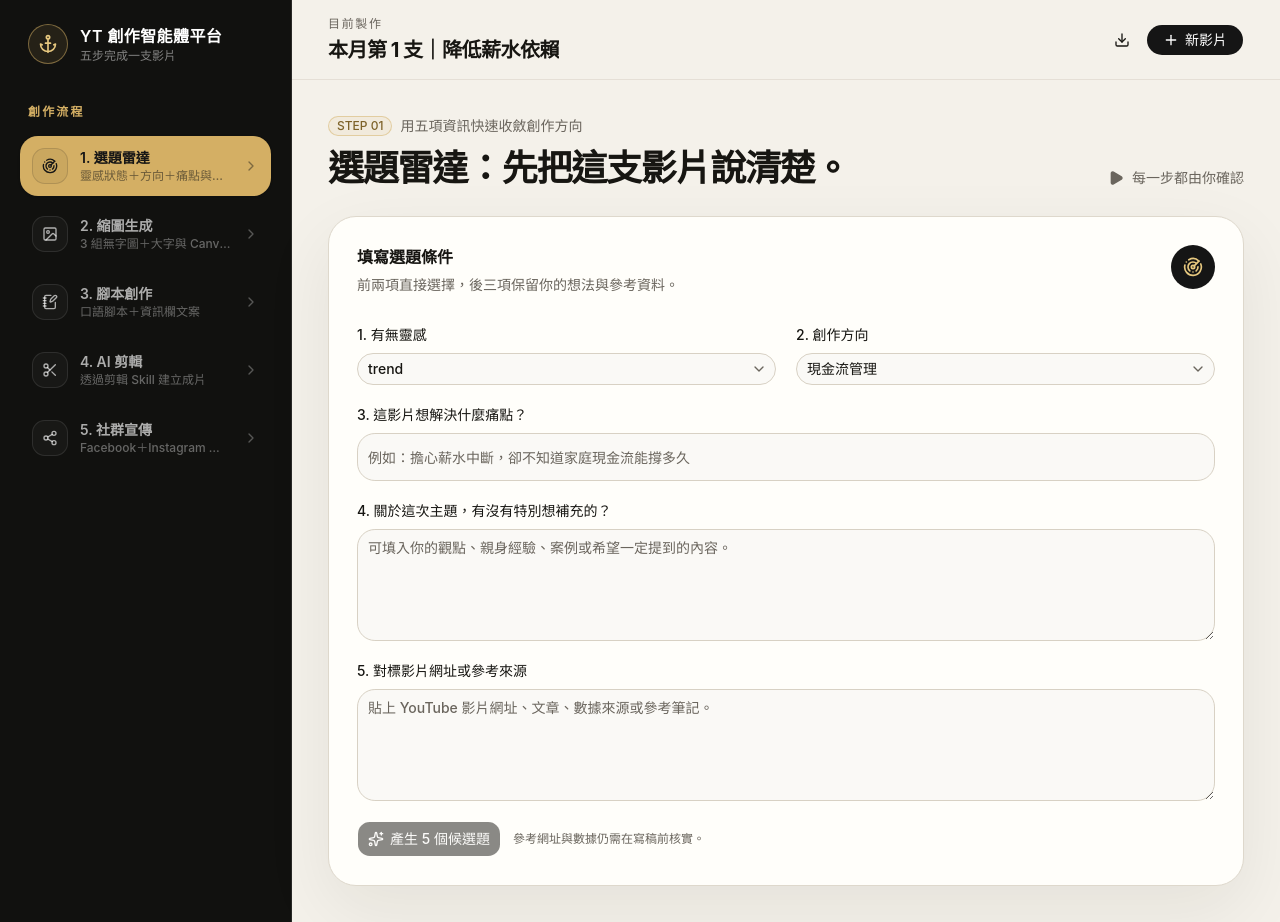
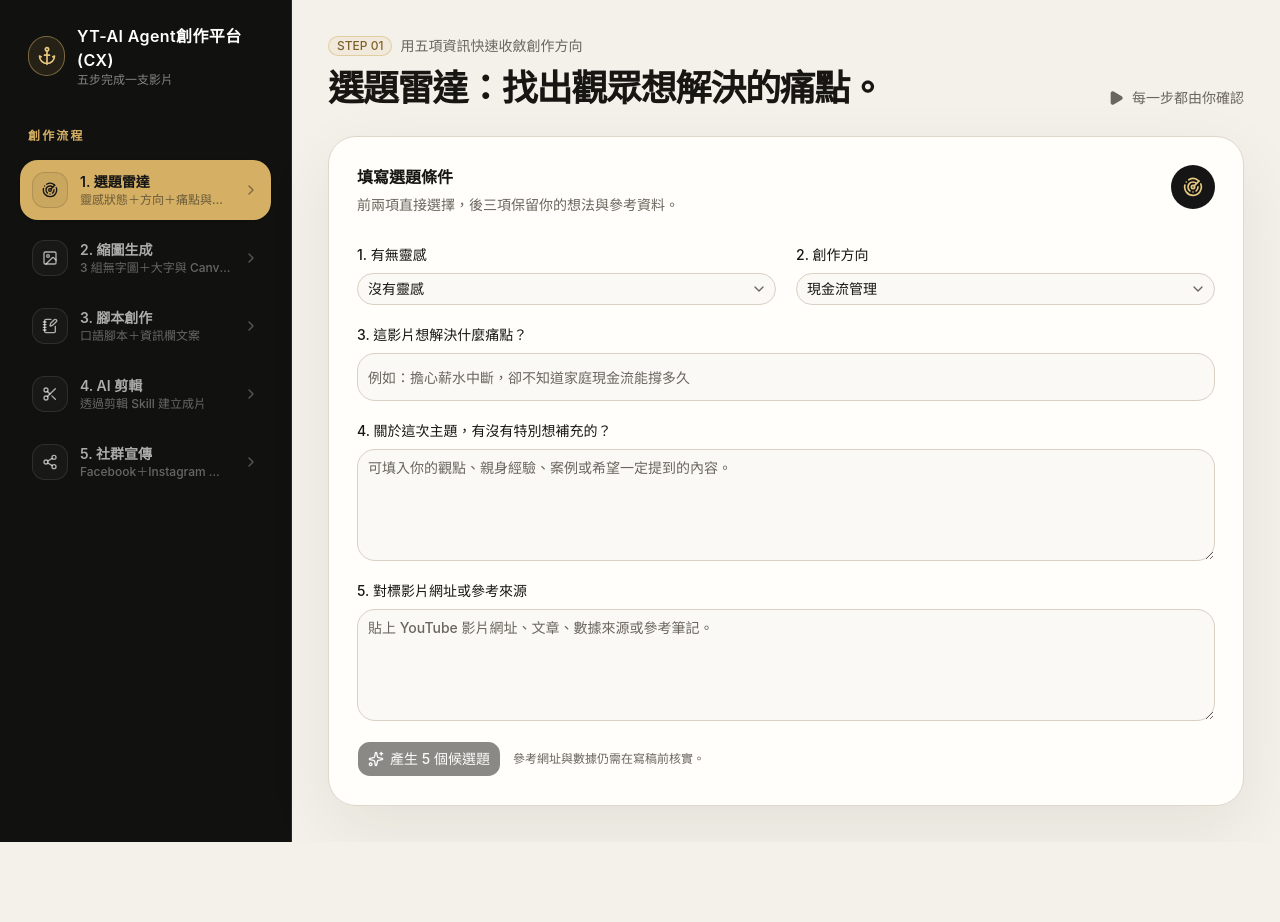
Before and after one commit to majumickt1-spec/mick-youtube-studio, a Next.js app: page / in a window 1280 px wide. After the commit the page ends 842 px from the top, so only its background shows below. Built offline with nearby package versions, Linux system fonts and the light colour scheme.

Commit message:
Refine studio branding and topic radar

```diff
--- a/app/layout.tsx
+++ b/app/layout.tsx
@@ -2,7 +2,7 @@ import type { Metadata } from 'next';
 import './globals.css';
 
 export const metadata: Metadata = {
-  title: '米克大叔 YouTube 創作台',
+  title: 'YT-AI Agent創作平台(CX)',
   description:
     '以現金流為核心，從選題、縮圖、本人訪談到腳本定稿，幫助普通上班族降低薪水依賴。',
 };
--- a/app/page.tsx
+++ b/app/page.tsx
@@ -3,15 +3,6 @@
 import { useEffect, useMemo, useState } from 'react';
 import { Badge } from '@/components/ui/badge';
 import { Button } from '@/components/ui/button';
-import {
-  Dialog,
-  DialogContent,
-  DialogDescription,
-  DialogFooter,
-  DialogHeader,
-  DialogTitle,
-  DialogTrigger,
-} from '@/components/ui/dialog';
 import { Input } from '@/components/ui/input';
 import {
   Select,
@@ -36,7 +27,6 @@ import {
   Menu,
   NotebookPen,
   Play,
-  Plus,
   Radar,
   Scissors,
   Share2,
@@ -245,7 +235,6 @@ export default function Home() {
   const [stage, setStage] = useState('0');
   const [state, setState] = useState<SavedState>(initialState);
   const [hydrated, setHydrated] = useState(false);
-  const [newName, setNewName] = useState('');
   const [notice, setNotice] = useState('');
   const titles = useMemo(
     () => makeTitles(state.selectedTopic, state.pillar),
@@ -294,7 +283,7 @@ export default function Home() {
         {
           name: 'open_creation_stage',
           title: '開啟創作階段',
-          description: '在米克 YouTube 創作台中開啟指定階段。',
+          description: '在 YT-AI Agent創作平台(CX) 中開啟指定階段。',
           inputSchema: {
             type: 'object',
             properties: { stage: { type: 'integer', minimum: 1, maximum: 5 } },
@@ -344,13 +333,6 @@ export default function Home() {
     URL.revokeObjectURL(url);
     setNotice('本集企劃已匯出備份。');
   }
-  function resetProject() {
-    setState({ ...initialState, videoName: newName.trim() || '未命名影片' });
-    setStage('0');
-    setNewName('');
-    setNotice('新影片已建立。');
-  }
-
   return (
     <Tabs
       value={stage}
@@ -363,7 +345,7 @@ export default function Home() {
             <Anchor className="size-5" />
           </div>
           <div>
-            <p className="font-semibold tracking-wide">YT 創作智能體平台</p>
+            <p className="font-semibold tracking-wide">YT-AI Agent創作平台(CX)</p>
             <p className="text-xs text-white/48">五步完成一支影片</p>
           </div>
         </div>
@@ -405,53 +387,6 @@ export default function Home() {
       </aside>
 
       <main className="min-w-0 flex-1">
-        <header className="sticky top-0 z-20 flex min-h-20 items-center justify-between border-b border-border/70 bg-background/90 px-5 backdrop-blur-xl md:px-9">
-          <div className="min-w-0">
-            <p className="text-xs font-medium tracking-[0.14em] text-muted-foreground">
-              目前製作
-            </p>
-            <h1 className="mt-1 truncate text-lg font-bold tracking-tight md:text-xl">
-              {state.videoName}
-            </h1>
-          </div>
-          <div className="flex items-center gap-2">
-            <Button
-              variant="ghost"
-              size="icon"
-              aria-label="匯出本集備份"
-              onClick={exportProject}
-            >
-              <Download className="size-4" />
-            </Button>
-            <Dialog>
-              <DialogTrigger
-                render={
-                  <Button className="rounded-full bg-[#151515] px-4 text-white hover:bg-[#2b2925]" />
-                }
-              >
-                <Plus className="size-4" />
-                <span className="hidden sm:inline">新影片</span>
-              </DialogTrigger>
-              <DialogContent>
-                <DialogHeader>
-                  <DialogTitle>建立一支新影片</DialogTitle>
-                  <DialogDescription>
-                    目前這一集會留在瀏覽器備份中；建議先匯出再開始。
-                  </DialogDescription>
-                </DialogHeader>
-                <Input
-                  value={newName}
-                  onChange={(event) => setNewName(event.target.value)}
-                  placeholder="例如：九月第 2 支｜安全天數"
-                />
-                <DialogFooter>
-                  <Button onClick={resetProject}>建立並回到選題</Button>
-                </DialogFooter>
-              </DialogContent>
-            </Dialog>
-          </div>
-        </header>
-
         <div className="border-b border-border bg-[#151515] px-4 py-3 lg:hidden">
           <div className="mb-2 flex items-center gap-2 text-white">
             <Menu className="size-4" />
@@ -484,7 +419,7 @@ export default function Home() {
           <StageShell
             step="STEP 01"
             eyebrow="用五項資訊快速收斂創作方向"
-            title="選題雷達：先把這支影片說清楚。"
+            title="選題雷達：找出觀眾想解決的痛點。"
           >
             <section className="surface-card p-5 md:p-7">
                 <div className="flex items-start justify-between gap-4">
@@ -513,7 +448,11 @@ export default function Home() {
                       }}
                     >
                       <SelectTrigger className="h-12 w-full rounded-xl bg-[#faf9f6]">
-                        <SelectValue />
+                        <SelectValue>
+                          {state.topicMode === 'planned'
+                            ? '已有方向'
+                            : '沒有靈感'}
+                        </SelectValue>
                       </SelectTrigger>
                       <SelectContent>
                         <SelectItem value="trend">沒有靈感</SelectItem>
```
